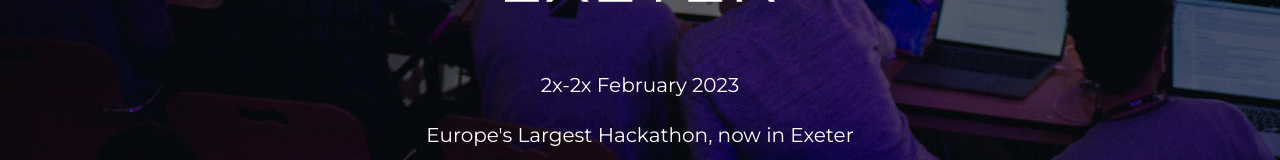
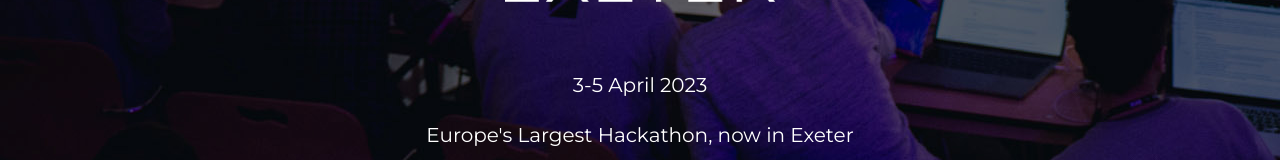
Before and after one commit to XsnakezonX/JunctionX-Exeter, a website: page public/index.html in a window 1280 px wide. Shown: the part 326-486 px from the top of the page. Drawn offline with nearby package versions, Linux system fonts and the light colour scheme.

Commit message:
Date update

```diff
--- a/public/index.html
+++ b/public/index.html
@@ -158,7 +158,7 @@
       <img class="front-cover-logo" src="junctionx_exeter_logo_white_twoline.png">
 
       <div>
-        <p>2x-2x February 2023</p>
+        <p>3-5 April 2023</p>
         <p>Europe's Largest Hackathon, now in Exeter</p>
       </div>
 
```
